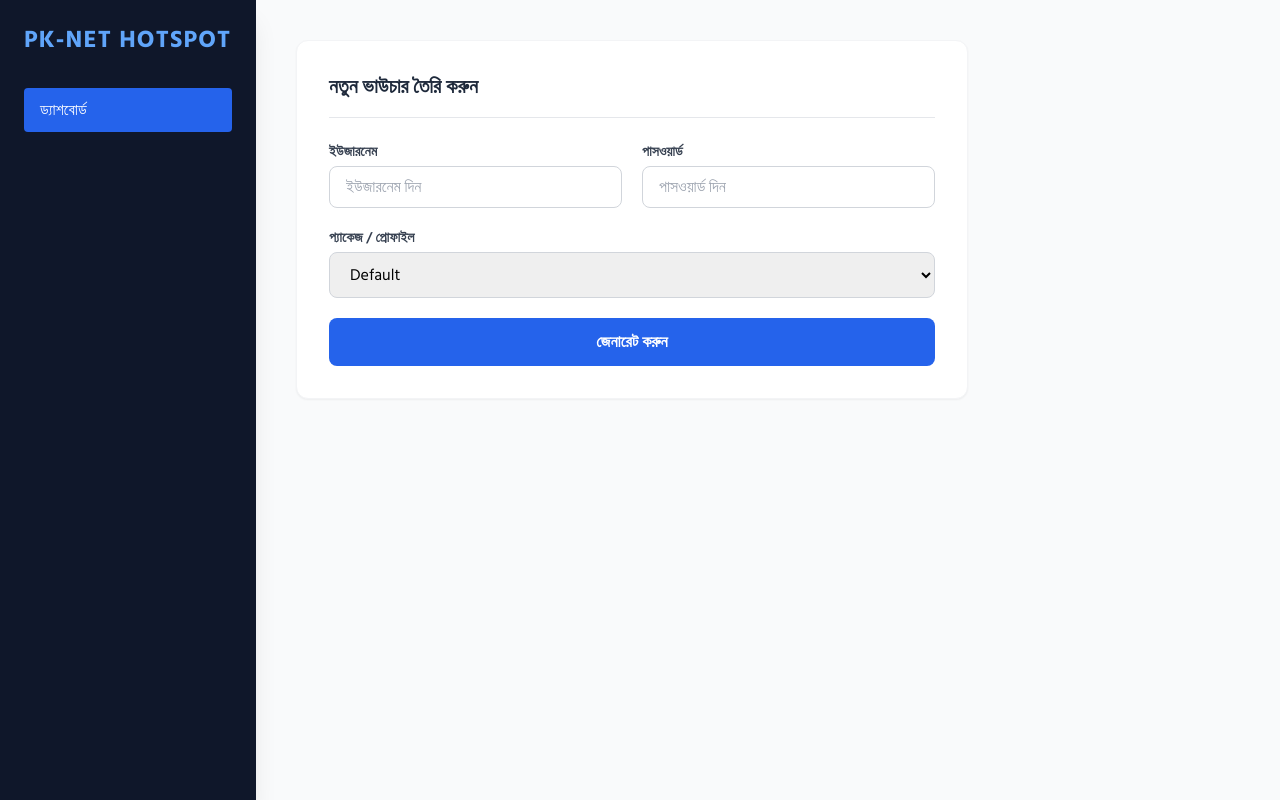
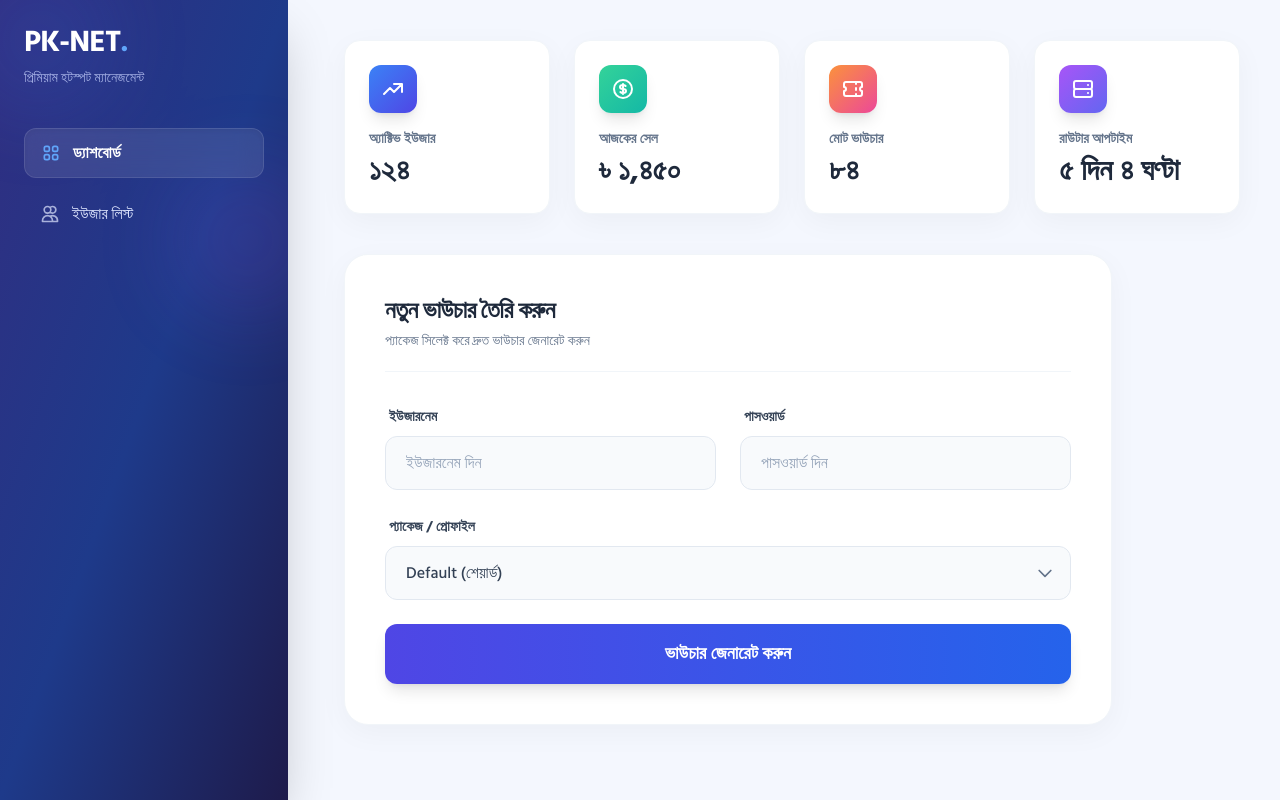
Before and after one commit to zahidhasansohag/PK-NET, a Next.js app: page / in a window 1280 px wide. Built offline with nearby package versions, Linux system fonts and the light colour scheme.

Commit message:
Update page.js

```diff
--- a/app/page.js
+++ b/app/page.js
@@ -10,60 +10,115 @@ export default function Dashboard() {
     setLoading(true);
     setMessage(null);
 
-    // যেহেতু API নেই, তাই আমরা একটি ডেমো সাকসেস মেসেজ দেখাবো
+    // ডেমো জেনারেট ইফেক্ট
     setTimeout(() => {
-      setMessage({ type: 'success', text: '✅ (Demo) ভাউচার সফলভাবে তৈরি হয়েছে!' });
+      setMessage({ type: 'success', text: '🎉 ভাউচার সফলভাবে তৈরি হয়েছে!' });
       setLoading(false);
       e.target.reset();
     }, 1500);
   };
 
   return (
-    <div className="min-h-screen bg-gray-50 flex flex-col md:flex-row">
-      <div className="w-full md:w-64 bg-slate-900 text-white p-6 shadow-xl">
-        <h2 className="text-2xl font-extrabold mb-8 tracking-wider text-blue-400">PK-NET HOTSPOT</h2>
-        <nav className="space-y-4">
-          <div className="block py-2.5 px-4 bg-blue-600 rounded transition duration-200">ড্যাশবোর্ড</div>
-        </nav>
-      </div>
+    <div className="min-h-screen bg-[#f4f7fe] flex flex-col lg:flex-row font-medium">
 
-      <div className="flex-1 p-6 md:p-10">
-        <div className="bg-white p-8 rounded-xl shadow-sm border border-gray-100 max-w-2xl">
-          <h3 className="text-xl font-bold text-slate-800 mb-6 border-b pb-4">নতুন ভাউচার তৈরি করুন</h3>
+      {/* মডার্ন সাইডবার */}
+      <aside className="w-full lg:w-72 bg-gradient-to-br from-indigo-900 via-blue-900 to-indigo-950 text-white p-6 shadow-2xl lg:min-h-screen relative overflow-hidden">
+        {/* ব্যাকগ্রাউন্ড গ্লো ইফেক্ট */}
+        <div className="absolute top-0 left-0 w-full h-full overflow-hidden z-0 opacity-20">
+          <div className="absolute -top-10 -left-10 w-40 h-40 bg-blue-500 rounded-full mix-blend-multiply filter blur-2xl opacity-70 animate-pulse"></div>
+          <div className="absolute top-40 -right-10 w-40 h-40 bg-purple-500 rounded-full mix-blend-multiply filter blur-2xl opacity-70 animate-pulse delay-75"></div>
+        </div>
 
-          <form onSubmit={handleGenerate} className="space-y-5">
-            <div className="grid grid-cols-1 md:grid-cols-2 gap-5">
-              <div>
-                <label className="block text-sm font-semibold text-gray-700 mb-1">ইউজারনেম</label>
-                <input type="text" name="username" required className="w-full px-4 py-2 border border-gray-300 rounded-lg focus:ring-2 focus:ring-blue-500 outline-none" placeholder="ইউজারনেম দিন" />
+        <div className="relative z-10">
+          <h2 className="text-3xl font-bold mb-2 tracking-tight">PK-NET<span className="text-blue-400">.</span></h2>
+          <p className="text-indigo-200 text-sm mb-10 opacity-80">প্রিমিয়াম হটস্পট ম্যানেজমেন্ট</p>
+
+          <nav className="space-y-3">
+            <div className="flex items-center gap-3 py-3 px-4 bg-white/10 backdrop-blur-md rounded-xl border border-white/10 shadow-inner cursor-pointer transition-all">
+              <svg className="w-5 h-5 text-blue-400" fill="none" stroke="currentColor" viewBox="0 0 24 24"><path strokeLinecap="round" strokeLinejoin="round" strokeWidth="2" d="M4 6a2 2 0 012-2h2a2 2 0 012 2v2a2 2 0 01-2 2H6a2 2 0 01-2-2V6zM14 6a2 2 0 012-2h2a2 2 0 012 2v2a2 2 0 01-2 2h-2a2 2 0 01-2-2V6zM4 16a2 2 0 012-2h2a2 2 0 012 2v2a2 2 0 01-2 2H6a2 2 0 01-2-2v-2zM14 16a2 2 0 012-2h2a2 2 0 012 2v2a2 2 0 01-2 2h-2a2 2 0 01-2-2v-2z"></path></svg>
+              <span className="font-semibold tracking-wide">ড্যাশবোর্ড</span>
+            </div>
+            <div className="flex items-center gap-3 py-3 px-4 hover:bg-white/5 rounded-xl cursor-pointer transition-all text-indigo-100 hover:text-white">
+              <svg className="w-5 h-5 opacity-70" fill="none" stroke="currentColor" viewBox="0 0 24 24"><path strokeLinecap="round" strokeLinejoin="round" strokeWidth="2" d="M12 4.354a4 4 0 110 5.292M15 21H3v-1a6 6 0 0112 0v1zm0 0h6v-1a6 6 0 00-9-5.197M13 7a4 4 0 11-8 0 4 4 0 018 0z"></path></svg>
+              <span>ইউজার লিস্ট</span>
+            </div>
+          </nav>
+        </div>
+      </aside>
+
+      {/* মেইন কন্টেন্ট এরিয়া */}
+      <main className="flex-1 p-6 lg:p-10 lg:ml-4 w-full max-w-7xl mx-auto">
+
+        {/* টপ স্ট্যাটস গ্রিড */}
+        <div className="grid grid-cols-2 lg:grid-cols-4 gap-4 lg:gap-6 mb-10">
+          {[
+            { label: 'অ্যাক্টিভ ইউজার', value: '১২৪', icon: 'M13 7h8m0 0v8m0-8l-8 8-4-4-6 6', color: 'from-blue-500 to-indigo-600' },
+            { label: 'আজকের সেল', value: '৳ ১,৪৫০', icon: 'M12 8c-1.657 0-3 .895-3 2s1.343 2 3 2 3 .895 3 2-1.343 2-3 2m0-8c1.11 0 2.08.402 2.599 1M12 8V7m0 1v8m0 0v1m0-1c-1.11 0-2.08-.402-2.599-1M21 12a9 9 0 11-18 0 9 9 0 0118 0z', color: 'from-emerald-400 to-teal-500' },
+            { label: 'মোট ভাউচার', value: '৮৪', icon: 'M15 5v2m0 4v2m0 4v2M5 5a2 2 0 00-2 2v3a2 2 0 110 4v3a2 2 0 002 2h14a2 2 0 002-2v-3a2 2 0 110-4V7a2 2 0 00-2-2H5z', color: 'from-orange-400 to-pink-500' },
+            { label: 'রাউটার আপটাইম', value: '৫ দিন ৪ ঘণ্টা', icon: 'M5 12h14M5 12a2 2 0 01-2-2V6a2 2 0 012-2h14a2 2 0 012 2v4a2 2 0 01-2 2M5 12a2 2 0 00-2 2v4a2 2 0 002 2h14a2 2 0 002-2v-4a2 2 0 00-2-2m-2-4h.01M17 16h.01', color: 'from-purple-500 to-indigo-500' }
+          ].map((stat, i) => (
+            <div key={i} className="bg-white rounded-2xl p-6 shadow-[0_8px_30px_rgb(0,0,0,0.04)] border border-slate-100 hover:-translate-y-1 transition-transform duration-300">
+              <div className={`w-12 h-12 rounded-xl mb-4 flex items-center justify-center bg-gradient-to-br ${stat.color} shadow-lg text-white`}>
+                <svg className="w-6 h-6" fill="none" stroke="currentColor" viewBox="0 0 24 24"><path strokeLinecap="round" strokeLinejoin="round" strokeWidth="2" d={stat.icon}></path></svg>
               </div>
-              <div>
-                <label className="block text-sm font-semibold text-gray-700 mb-1">পাসওয়ার্ড</label>
-                <input type="text" name="password" required className="w-full px-4 py-2 border border-gray-300 rounded-lg focus:ring-2 focus:ring-blue-500 outline-none" placeholder="পাসওয়ার্ড দিন" />
+              <h3 className="text-slate-500 text-sm font-semibold mb-1">{stat.label}</h3>
+              <p className="text-2xl lg:text-3xl font-bold text-slate-800">{stat.value}</p>
+            </div>
+          ))}
+        </div>
+
+        {/* ভাউচার জেনারেটর কার্ড */}
+        <div className="bg-white rounded-3xl p-6 lg:p-10 shadow-[0_8px_30px_rgb(0,0,0,0.04)] border border-slate-100 max-w-3xl relative overflow-hidden">
+          <div className="absolute top-0 right-0 w-32 h-32 bg-gradient-to-br from-indigo-50 to-blue-50 rounded-bl-full -z-10"></div>
+
+          <div className="mb-8 border-b border-slate-100 pb-5">
+            <h3 className="text-2xl font-bold text-slate-800 tracking-tight">নতুন ভাউচার তৈরি করুন</h3>
+            <p className="text-slate-500 mt-1 text-sm">প্যাকেজ সিলেক্ট করে দ্রুত ভাউচার জেনারেট করুন</p>
+          </div>
+
+          <form onSubmit={handleGenerate} className="space-y-6">
+            <div className="grid grid-cols-1 md:grid-cols-2 gap-6">
+              <div className="space-y-2">
+                <label className="text-sm font-bold text-slate-700 ml-1">ইউজারনেম</label>
+                <input type="text" name="username" required className="w-full px-5 py-3.5 bg-slate-50 border border-slate-200 rounded-xl focus:ring-4 focus:ring-indigo-500/20 focus:border-indigo-500 outline-none transition-all placeholder:text-slate-400 font-medium text-slate-700" placeholder="ইউজারনেম দিন" />
+              </div>
+              <div className="space-y-2">
+                <label className="text-sm font-bold text-slate-700 ml-1">পাসওয়ার্ড</label>
+                <input type="text" name="password" required className="w-full px-5 py-3.5 bg-slate-50 border border-slate-200 rounded-xl focus:ring-4 focus:ring-indigo-500/20 focus:border-indigo-500 outline-none transition-all placeholder:text-slate-400 font-medium text-slate-700" placeholder="পাসওয়ার্ড দিন" />
               </div>
             </div>
 
-            <div>
-              <label className="block text-sm font-semibold text-gray-700 mb-1">প্যাকেজ / প্রোফাইল</label>
-              <select name="profile" className="w-full px-4 py-2 border border-gray-300 rounded-lg focus:ring-2 focus:ring-blue-500 outline-none">
-                <option value="default">Default</option>
-                <option value="2Mbps">2 Mbps</option>
-                <option value="5Mbps">5 Mbps</option>
-              </select>
+            <div className="space-y-2">
+              <label className="text-sm font-bold text-slate-700 ml-1">প্যাকেজ / প্রোফাইল</label>
+              <div className="relative">
+                <select name="profile" className="w-full px-5 py-3.5 bg-slate-50 border border-slate-200 rounded-xl focus:ring-4 focus:ring-indigo-500/20 focus:border-indigo-500 outline-none transition-all appearance-none font-medium text-slate-700">
+                  <option value="default">Default (শেয়ার্ড)</option>
+                  <option value="2Mbps">2 Mbps - ১ দিন</option>
+                  <option value="5Mbps">5 Mbps - ৩০ দিন</option>
+                </select>
+                <div className="absolute inset-y-0 right-0 flex items-center px-4 pointer-events-none text-slate-500">
+                  <svg className="w-5 h-5" fill="none" stroke="currentColor" viewBox="0 0 24 24"><path strokeLinecap="round" strokeLinejoin="round" strokeWidth="2" d="M19 9l-7 7-7-7"></path></svg>
+                </div>
+              </div>
             </div>
 
-            <button type="submit" disabled={loading} className={`w-full text-white font-bold py-3 rounded-lg transition-all ${loading ? 'bg-blue-400 cursor-wait' : 'bg-blue-600 hover:bg-blue-700'}`}>
-              {loading ? 'রাউটারে সেভ হচ্ছে...' : 'জেনারেট করুন'}
+            <button type="submit" disabled={loading} className={`w-full text-white font-bold text-lg py-4 rounded-xl transition-all flex items-center justify-center gap-2 mt-4 ${loading ? 'bg-indigo-400 cursor-wait' : 'bg-gradient-to-r from-indigo-600 to-blue-600 hover:from-indigo-700 hover:to-blue-700 shadow-lg hover:shadow-indigo-500/30 active:scale-[0.98]'}`}>
+              {loading ? (
+                <>
+                  <svg className="animate-spin -ml-1 mr-3 h-5 w-5 text-white" fill="none" viewBox="0 0 24 24"><circle className="opacity-25" cx="12" cy="12" r="10" stroke="currentColor" strokeWidth="4"></circle><path className="opacity-75" fill="currentColor" d="M4 12a8 8 0 018-8V0C5.373 0 0 5.373 0 12h4zm2 5.291A7.962 7.962 0 014 12H0c0 3.042 1.135 5.824 3 7.938l3-2.647z"></path></svg>
+                  তৈরি হচ্ছে...
+                </>
+              ) : 'ভাউচার জেনারেট করুন'}
             </button>
           </form>
 
           {message && (
-            <div className={`mt-6 p-4 rounded-lg font-medium text-center ${message.type === 'success' ? 'bg-green-100 text-green-700' : 'bg-red-100 text-red-700'}`}>
+            <div className="mt-6 p-4 rounded-xl font-medium text-center bg-emerald-50 text-emerald-700 border border-emerald-100 flex items-center justify-center gap-2 animate-[bounce_0.5s_ease-in-out]">
               {message.text}
             </div>
           )}
         </div>
-      </div>
+      </main>
     </div>
   );
 }
```
